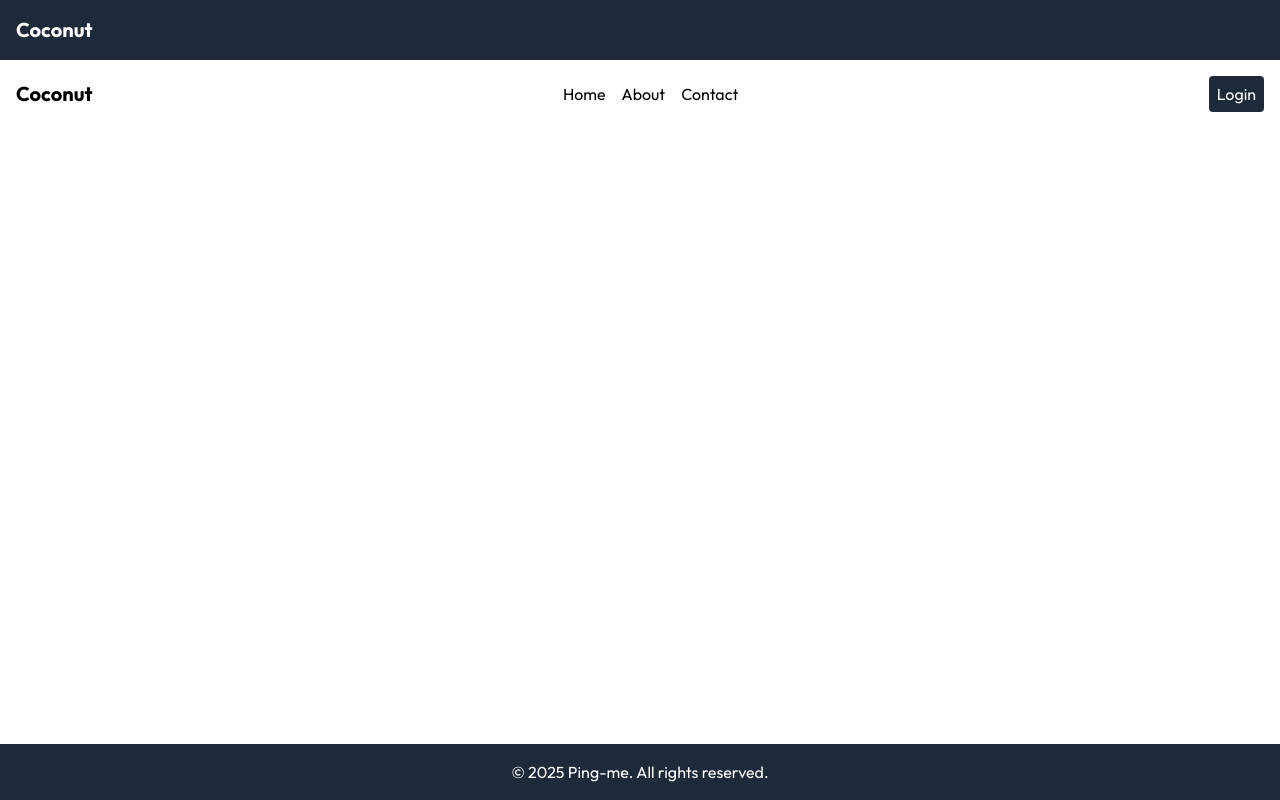
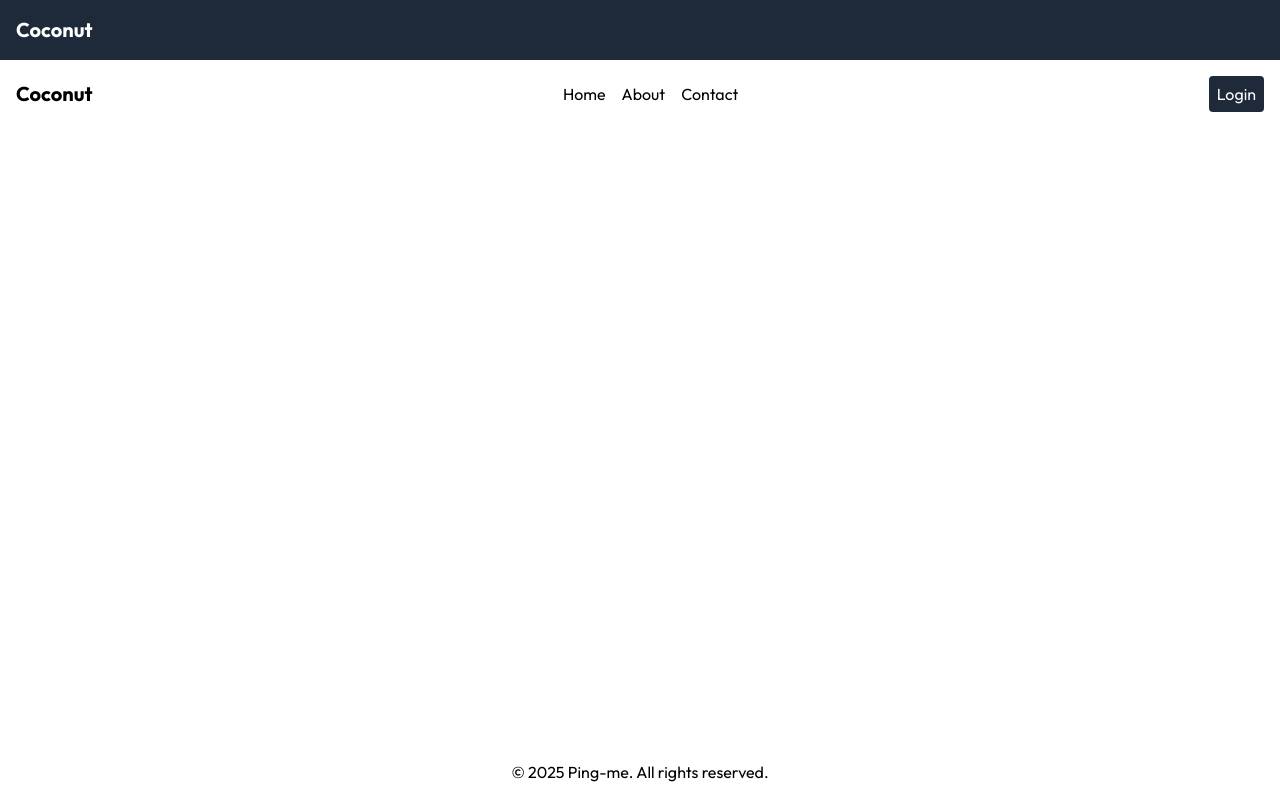
Before and after one commit to JunaidAhammedU/new-coconut, a Next.js app: page / in a window 1280 px wide. Built offline with nearby package versions, Linux system fonts and the light colour scheme.

Commit message:
style: update footer background color to improve visibility

```diff
--- a/components/common/Footer.tsx
+++ b/components/common/Footer.tsx
@@ -1,6 +1,6 @@
 export default function Footer() {
   return (
-    <footer className="bg-gray-800 text-white p-4 mt-auto">
+    <footer className="text-black p-4 mt-auto">
       <div className="container mx-auto text-center">
         &copy; 2025 Ping-me. All rights reserved.
       </div>
```
